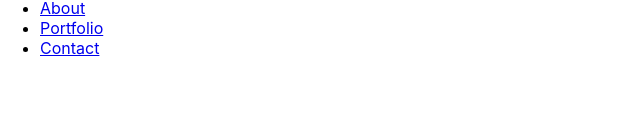
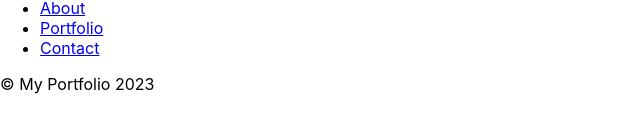
Before and after one commit to gosem01/portfolio-with-react, a React (Create React App) app: page / in a window 1280 px wide. Shown: the part 388-520 px from the top of the page, without its empty margins (0-640 px from the left). Built offline with nearby package versions, Linux system fonts and the light colour scheme.

Commit message:
add footer component to portfolio

```diff
--- a/src/App.js
+++ b/src/App.js
@@ -2,6 +2,7 @@ import Header from './components/Header';
 import Contact from './components/Contact';
 import './App.css';
 import Navigation from './components/Navigation';
+import Footer from './components/Footer';
 
 function App() {
   return (
@@ -9,7 +10,7 @@ function App() {
       <Header />
       <Navigation />
       <Contact />
-
+      <Footer />
     </>
   );
 }
--- a/src/components/Footer.js
+++ b/src/components/Footer.js
@@ -0,0 +1,11 @@
+import React from 'react';
+
+const Footer = () => {
+  return (
+    <footer>
+      <p>&copy; My Portfolio 2023</p>
+    </footer>
+  );
+};
+
+export default Footer;
```
